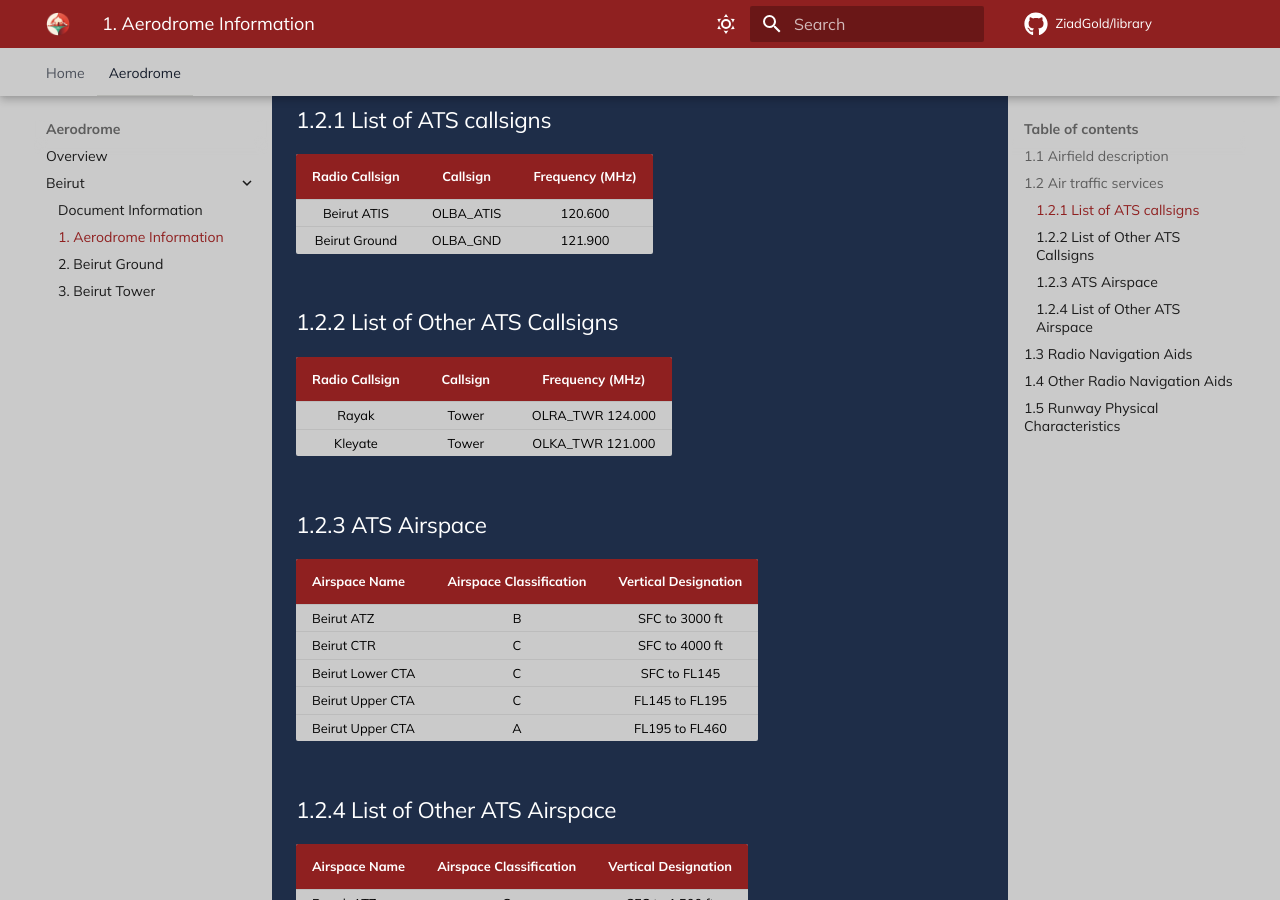
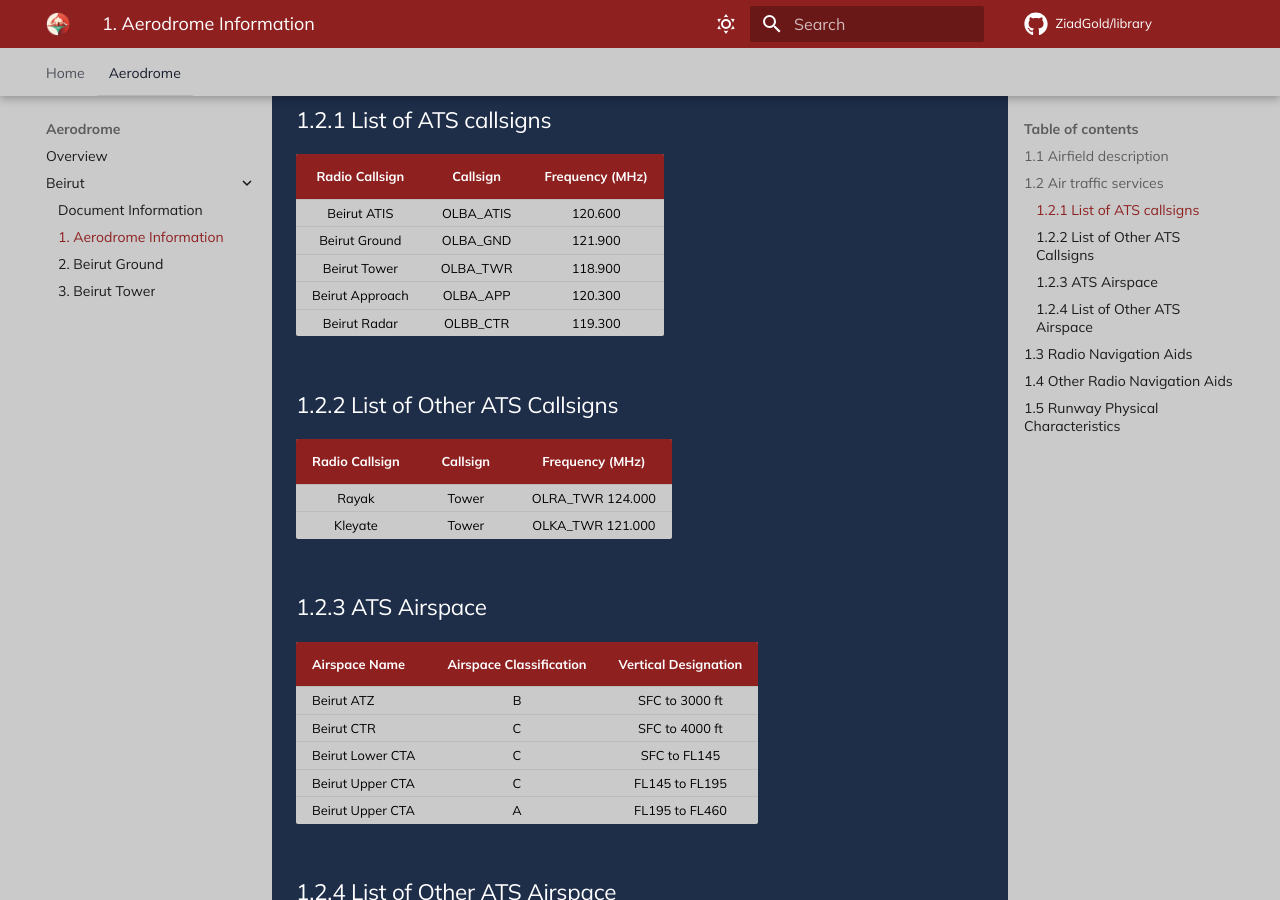
Before and after one commit to ZiadGold/library, an MkDocs documentation site: the page built from docs/aerodrome/Beirut/aerodrome.md, in a window 1280 px wide and 900 px high, scrolled down 443 px. Built offline with MkDocs 1.6.1 and Material for MkDocs 9.7.7, drawn with Linux system fonts in a browser that asks for light colours; comment, search, counter and statistics services are not loaded.

Commit message:
Corrected 1.2.1 List of ATS callsigns in beirut

```diff
--- a/docs/aerodrome/Beirut/aerodrome.md
+++ b/docs/aerodrome/Beirut/aerodrome.md
@@ -18,6 +18,9 @@
 |:---------------------------:|:----------------:|:-----------:|
 |Beirut ATIS     | OLBA_ATIS      | 120.600     |
 |Beirut Ground     | OLBA_GND      | 121.900     |
+|Beirut Tower     | OLBA_TWR      | 118.900     |
+|Beirut Approach     | OLBA_APP      | 120.300     |
+|Beirut Radar     | OLBB_CTR      | 119.300     |
 
 ### 1.2.2 List of Other ATS Callsigns
 | Radio Callsign              | Callsign   |  Frequency (MHz)   |
```
Also changed, not shown: docs/aerodrome/Beirut/beiruttower.md (+0 -2 lines).
